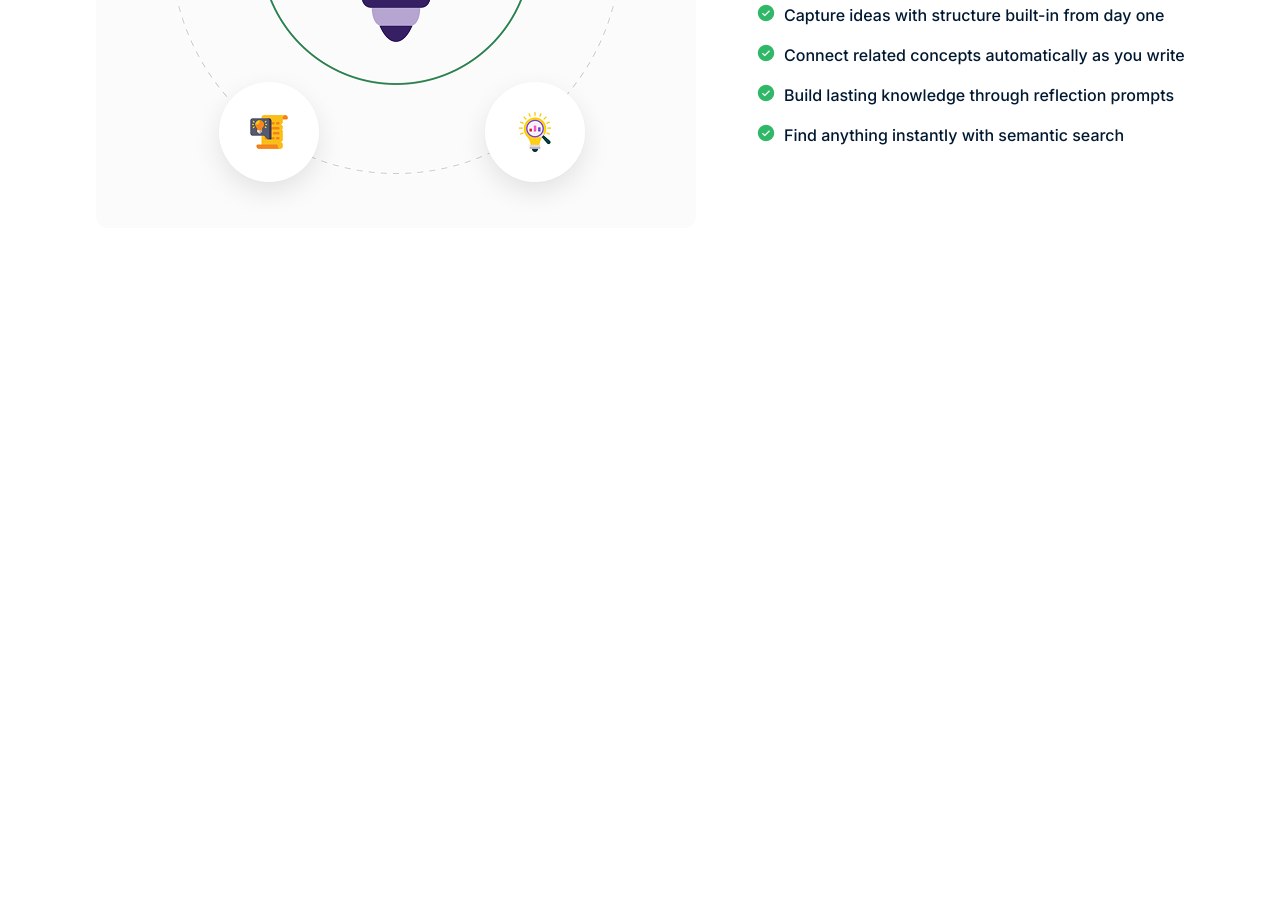
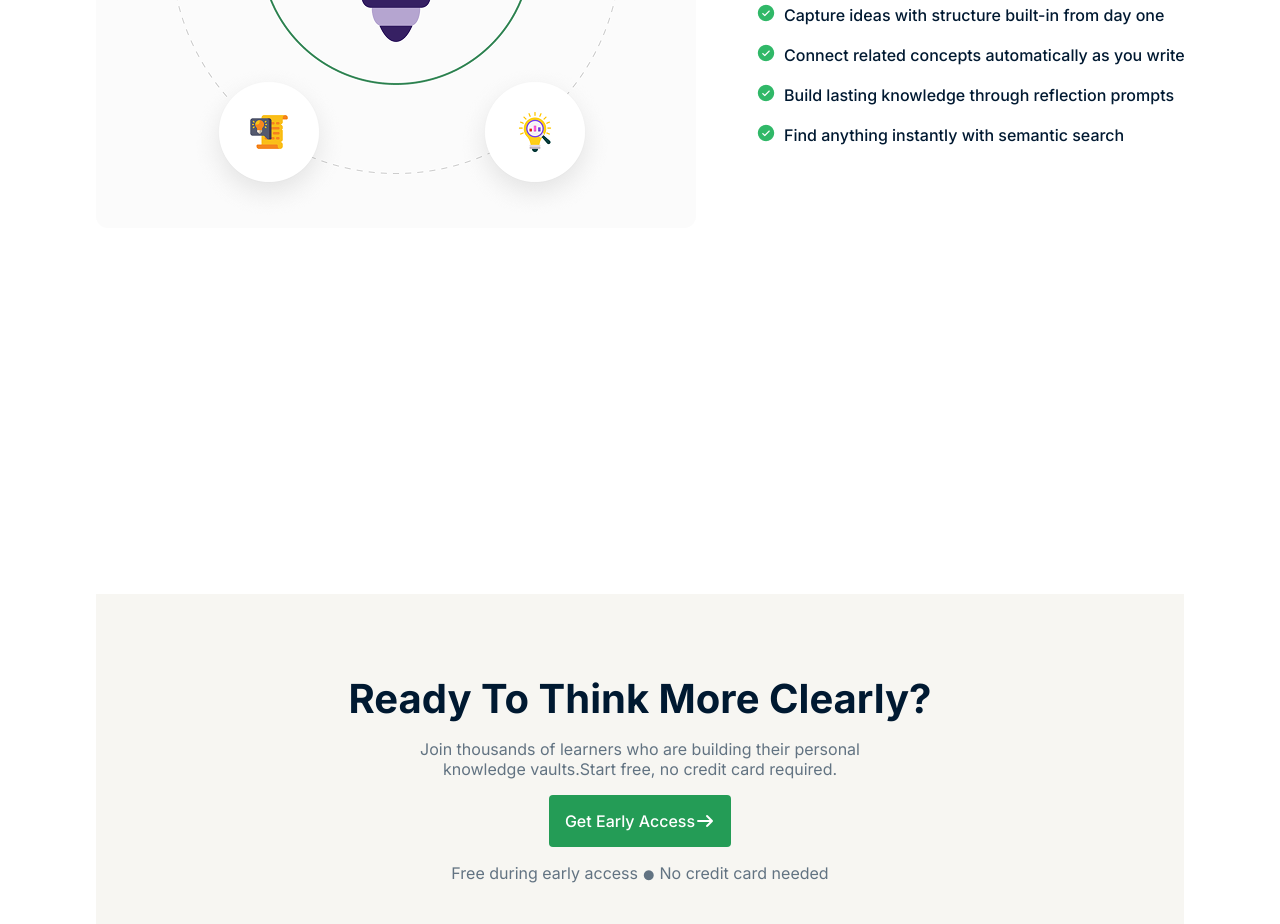
Before and after one commit to tamim-devs/assignment_1, a plain HTML site: page index.html in a window 1280 px wide. Shown: the part 1876-2800 px from the top of the page. Before the commit the page ends 2228 px from the top, so only its background shows below. Drawn offline with Linux system fonts and the light colour scheme.

Commit message:
section 3 completed

```diff
--- a/css/styles.css
+++ b/css/styles.css
@@ -52,6 +52,7 @@ nav{
     border: none;
     cursor: pointer;
     transition: all linear 0.3s;
+    border-radius: 4px;
 }
 .nav__btn button:hover{
     padding: 12px 16px 12px 16px;
@@ -174,6 +175,7 @@ margin-right: 11px;
     font-weight: 500;
     background-color: #30B868;
     border: none;
+    border-radius: 4px;
     cursor: pointer;
     transition: all linear 0.3s;
 }
@@ -194,6 +196,7 @@ margin-right: 11px;
     font-family: "Inter", sans-serif;
     background-color: transparent;
     border: 1px solid white;
+    border-radius: 4px;
     cursor: pointer;
     transition: all linear 0.3s;
 }
@@ -303,6 +306,8 @@ text-align: center;
 
 #section__2{
     padding: 120px 0px 120px 0px;
+    margin-bottom: 122px;
+
 }
 
 .section2_items{
@@ -357,3 +362,84 @@ gap: 16px;
 }
 
 /* _________________Section2 End HERE____________________ */
+/* _________________Section3 Start HERE____________________ */
+
+#section__3{
+    padding: 120px 0px 120px 0px;
+}
+
+
+.section3_items{
+    padding: 80px 40px 80px 40px;
+    background-color: #F7F6F2;
+    display: flex;
+    align-items: center;
+    justify-content: center;
+}
+
+.section3_contents h2{
+font-family: "Inter", sans-serif;
+font-weight: 700;
+font-size: 40px;
+text-align: center;
+text-transform: capitalize;
+text-align: left;
+color: #001931;
+margin-bottom: 16px;
+}
+
+.section3_contents p{
+font-family: "Inter", sans-serif;
+font-size: 16px;
+color: #627382;
+width: 500px;
+text-align: center;
+margin-bottom: 16px;
+}
+
+
+
+.section3_contents{
+    display: flex;
+    flex-direction: column;
+    align-items: center;
+    justify-content: center;
+}
+
+.section3_btn button{
+    padding: 16px ;
+    display: flex;
+    align-items: center;
+    color: white;
+    font-size: 16px;
+    font-family: "Inter", sans-serif;
+    font-weight: 500;
+    background-color: #249c56;
+    border: none;
+    border-radius: 4px;
+    cursor: pointer;
+    transition: all linear 0.3s;
+    margin-bottom: 16px;
+}
+
+.section3_btn button:hover{
+    background-color: #3eb670;
+    color: aliceblue;
+}
+
+.last_text p{
+ font-family: "Inter", sans-serif;
+ font-size: 16px;
+
+}
+
+.last_text {
+
+  display: flex;
+  text-align: center;
+
+}
+.circle i{
+    font-size: 10px;
+}
+/* _________________Section3 End HERE____________________ */
--- a/index.html
+++ b/index.html
@@ -158,6 +158,32 @@
             </section>
 
          <!-- _____________Section2 end Here_______________ -->
+         <!-- _____________Section3 start Here_______________ -->
+
+            <section id="section__3">
+                <div class="container">
+                    <div class="section3_items">
+                        <div class="section3_contents">
+                            <h2>Ready to think more clearly?</h2>
+                            <p>Join thousands of learners who are building their personal knowledge vaults.Start free, no credit card required.</p>
+                            <div class="section3_btn">
+                               <button>
+                                Get Early Access  <span><i class="fa-solid fa-arrow-right"></i></span></button>
+                            </div>
+                            <div class="last_text">
+                              <p>Free during early access
+                                <span class="circle"><i class="fa-solid fa-circle"></i></span>
+                                No credit card needed</p>
+
+
+                            </div>
+                        </div>
+                    </div>
+                </div>
+            </section>
+
+
+         <!-- _____________Section3 end Here_______________ -->
 
     </main>
 
```
